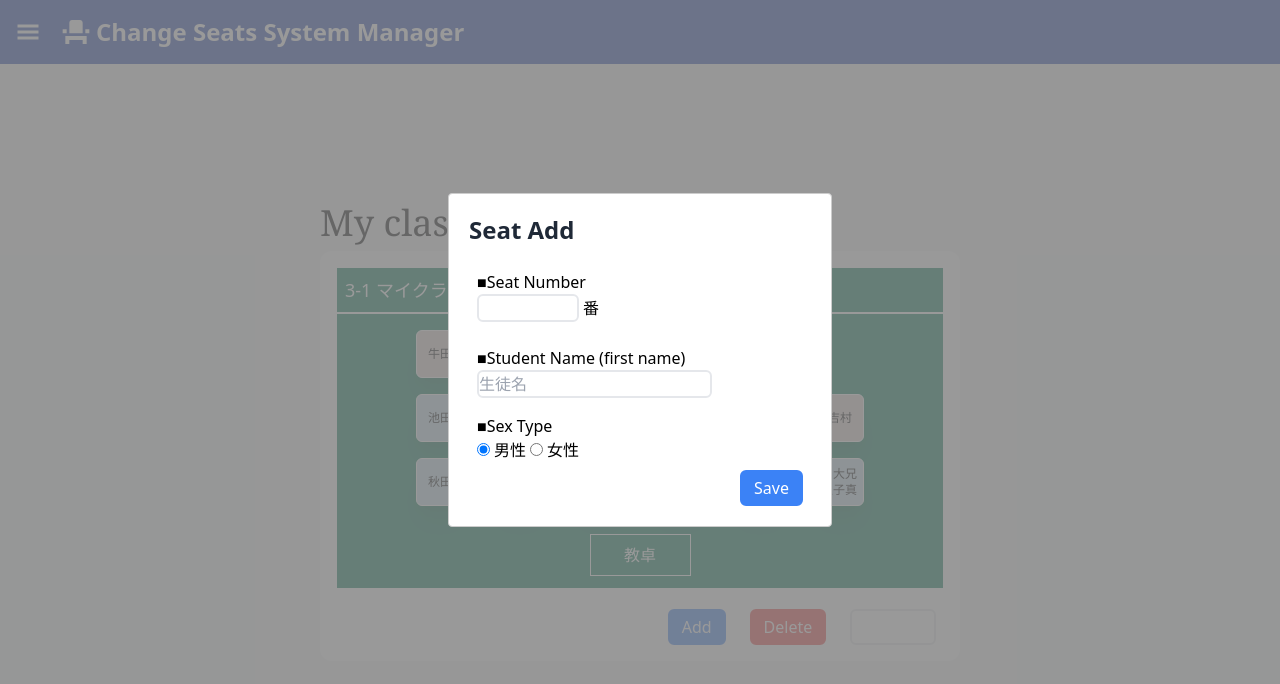
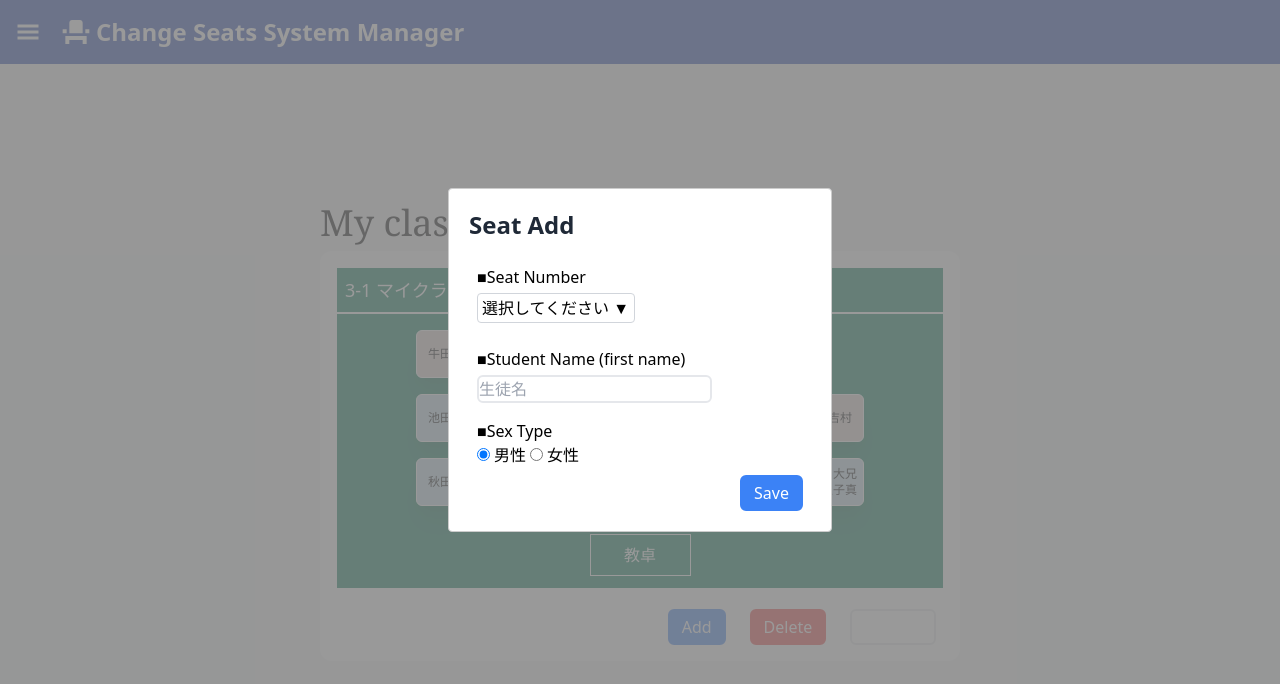
Before and after one commit to ry-shimizu/change-seats-system_front, a Next.js app: page /myclass/detail/1 in a window 1280 px wide. Both pictures are taken after a click on the button "Add". Shown: the top 684 px of the page. Built offline with nearby package versions, Linux system fonts and the light colour scheme.

Commit message:
数字入力をプルダウンに変更

```diff
--- a/src/app/myclass/detail/[class_id]/ActionButtons.tsx
+++ b/src/app/myclass/detail/[class_id]/ActionButtons.tsx
@@ -52,7 +52,7 @@ export default function ActionButtons({
         onRequestClose={() => handleCloseClick(setIsAddOpen)}
         style={customStyles}
       >
-        <AddContent />
+        <AddContent seatInfos={seatInfos} />
       </Modal>
 
       <Button
--- a/src/app/myclass/detail/[class_id]/AddContent.tsx
+++ b/src/app/myclass/detail/[class_id]/AddContent.tsx
@@ -3,11 +3,25 @@
 import Button from "@/app/components/Button";
 import { SetStateAction, useState } from "react";
 
-export default function AddContent() {
+export default function AddContent({
+  seatInfos,
+}: {
+  seatInfos: {
+    col: number;
+    seatTotal: number;
+    seatDetails: { seatNumber: number; stundetId: number; studentName: string; sexType: number }[];
+  }[];
+}) {
   const [sexType, setSexType] = useState(1);
   const handleSexType = (e: { target: { value: SetStateAction<string> } }) => {
     setSexType(Number(e.target.value));
   };
+  const addpullDown = seatInfos.flatMap((seatInfo) => {
+    return seatInfo.seatDetails.map((seatDetail) => {
+      return <option value={String(seatDetail.seatNumber)}>{String(seatDetail.seatNumber)}</option>;
+    });
+  });
+
   return (
     <>
       <h2 className="text-2xl font-bold text-gray-800 mb-4">Seat Add</h2>
@@ -15,8 +29,14 @@ export default function AddContent() {
         <div className="mb-2">
           <div className="p-2">
             <h3>■Seat Number</h3>
-            <input type="number" name="col" className="border-2 rounded-md" min={1} max={1000} />
-            <span className="p-1">番</span>
+            <select
+              id="deleteSeatNum"
+              name="deleteSeatNum"
+              className="block appearance-none bg-white border border-gray-300 hover:border-gray-500 p-1 mt-1 rounded leading-tight focus:outline-none focus:shadow-outline overflow-y-auto"
+            >
+              <option>選択してください ▼</option>
+              {addpullDown}
+            </select>
           </div>
         </div>
 
@@ -28,27 +48,33 @@ export default function AddContent() {
             placeholder="生徒名"
             maxLength={6}
             size={20}
-            className="border-2 rounded-md"
+            className="border-2 rounded-md mt-1"
           />
         </div>
         <div className="p-2">
           <h3>■Sex Type</h3>
           <input
+            id="man"
             type="radio"
             name="sexType"
             value={1}
             checked={sexType === 1}
             onChange={handleSexType}
           />
-          <span className="p-1">男性</span>
+          <label htmlFor="man" className="p-1">
+            男性
+          </label>
           <input
+            id="woman"
             type="radio"
             name="sexType"
             value={2}
             checked={sexType === 2}
             onChange={handleSexType}
           />
-          <span className="p-1">女性</span>
+          <label htmlFor="woman" className="p-1">
+            女性
+          </label>
         </div>
       </form>
       <Button color="blue" message="Save" px={2} />
--- a/src/app/myclass/detail/[class_id]/ChangeContent.tsx
+++ b/src/app/myclass/detail/[class_id]/ChangeContent.tsx
@@ -17,6 +17,20 @@ export default function ChangeContent({
   const handlesetIsChangeCondition = (e: { target: { checked: boolean } }) => {
     setIsChangeCondition(e.target.checked);
   };
+  const changePullDown = seatInfos.flatMap((seatInfo) => {
+    return seatInfo.seatDetails.map((seatDetail) => {
+      return (
+        <option value={String(seatDetail.seatNumber)}>
+          {String(seatDetail.seatNumber) + ":" + seatDetail.studentName}
+        </option>
+      );
+    });
+  });
+
+  const colPullDown = seatInfos.flatMap((seatInfo) => {
+    return <option value={String(seatInfo.col)}>{String(seatInfo.col)}</option>;
+  });
+
   return (
     <>
       <h2 className="text-2xl font-bold text-gray-800 mb-4">Seat Change</h2>
@@ -33,7 +47,33 @@ export default function ChangeContent({
       <label htmlFor="isChangeConditions" className="pl-1 text-sm">
         席替え条件有り
       </label>
-      {isChangeCondition && <div></div>}
+      {isChangeCondition && (
+        <form action="" className="mb-10 mt-2">
+          <div className="mb-2">
+            <select
+              name="changeSeatNum"
+              className="appearance-none bg-white border border-gray-300 hover:border-gray-500 p-1 rounded leading-tight focus:outline-none focus:shadow-outline overflow-y-auto"
+            >
+              <option>選択してください ▼</option>
+              {changePullDown}
+            </select>
+            <span className="p-1">は</span>
+            <select id="position" name="position">
+              <option value="before">前</option>
+              <option value="after">後ろ</option>
+            </select>
+            <span className="p-1">から</span>
+            <select
+              name="colSeatNum"
+              className="appearance-none bg-white border border-gray-300 hover:border-gray-500 p-1 rounded leading-tight focus:outline-none focus:shadow-outline overflow-y-auto"
+            >
+              <option>0 ▼</option>
+              {colPullDown}
+            </select>
+            <span className="p-1">列目</span>
+          </div>
+        </form>
+      )}
       <div className="mt-5 flex justify-end">
         <Button color="blue" message="Save" px={2} />
         <Button color="green" message="Change" px={2} />
--- a/src/app/myclass/detail/[class_id]/DeleteContent.tsx
+++ b/src/app/myclass/detail/[class_id]/DeleteContent.tsx
@@ -1,6 +1,5 @@
 "use client";
 import Button from "@/app/components/Button";
-import { useState } from "react";
 
 export default function DeleteContent({
   seatInfos,
@@ -11,19 +10,15 @@ export default function DeleteContent({
     seatDetails: { seatNumber: number; stundetId: number; studentName: string; sexType: number }[];
   }[];
 }) {
-  const [displayName, setDisplayName] = useState("　");
-  const handleOnChange = (value: string) => {
-    const displaySeatInfo = seatInfos
-      .map((seatInfo) =>
-        seatInfo.seatDetails.find((seatDetail) => String(seatDetail.seatNumber) === value)
-      )
-      .filter((seatDetail) => seatDetail !== undefined);
-    if (displaySeatInfo[0]?.studentName) {
-      setDisplayName(displaySeatInfo[0]?.studentName);
-    } else {
-      setDisplayName("　");
-    }
-  };
+  const deletePullDown = seatInfos.flatMap((seatInfo) => {
+    return seatInfo.seatDetails.map((seatDetail) => {
+      return (
+        <option value={String(seatDetail.seatNumber)}>
+          {String(seatDetail.seatNumber) + ":" + seatDetail.studentName}
+        </option>
+      );
+    });
+  });
 
   return (
     <>
@@ -31,18 +26,16 @@ export default function DeleteContent({
       <form action="" className="mt-2">
         <div className="mb-2">
           <div className="p-2">
-            <h3>■Seat Number</h3>
-            <input
-              type="number"
-              name="col"
-              className="border-2 rounded-md"
-              min={1}
-              max={1000}
-              onChange={(e) => handleOnChange(e.target.value)}
-            />
-            <span className="p-1">番</span>
+            <h3>■Slect a Seat Number</h3>
+            <select
+              id="deleteSeatNum"
+              name="deleteSeatNum"
+              className="block appearance-none w-1/2 bg-white border border-gray-300 hover:border-gray-500 mt-1 p-1 rounded shadow leading-tight focus:outline-none focus:shadow-outline overflow-y-auto"
+            >
+              <option>選択してください ▼</option>
+              {deletePullDown}
+            </select>
           </div>
-          <div className="text-sm p-2">生徒名：{displayName} </div>
         </div>
       </form>
       <Button color="red" message="Delete" px={2} />
```
